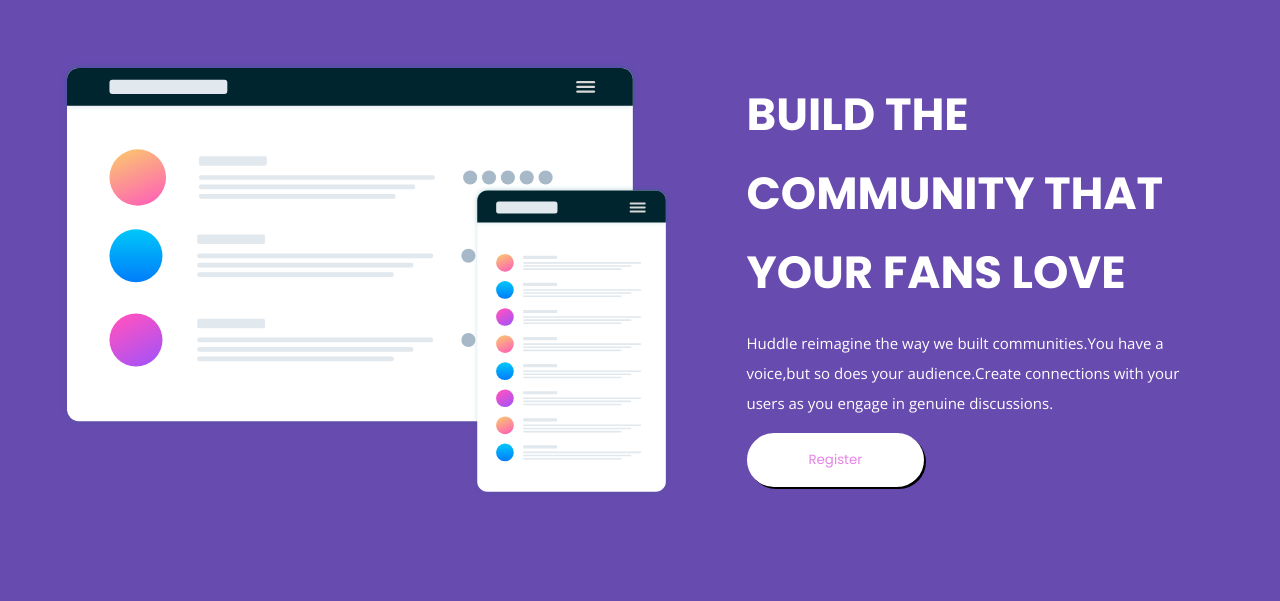
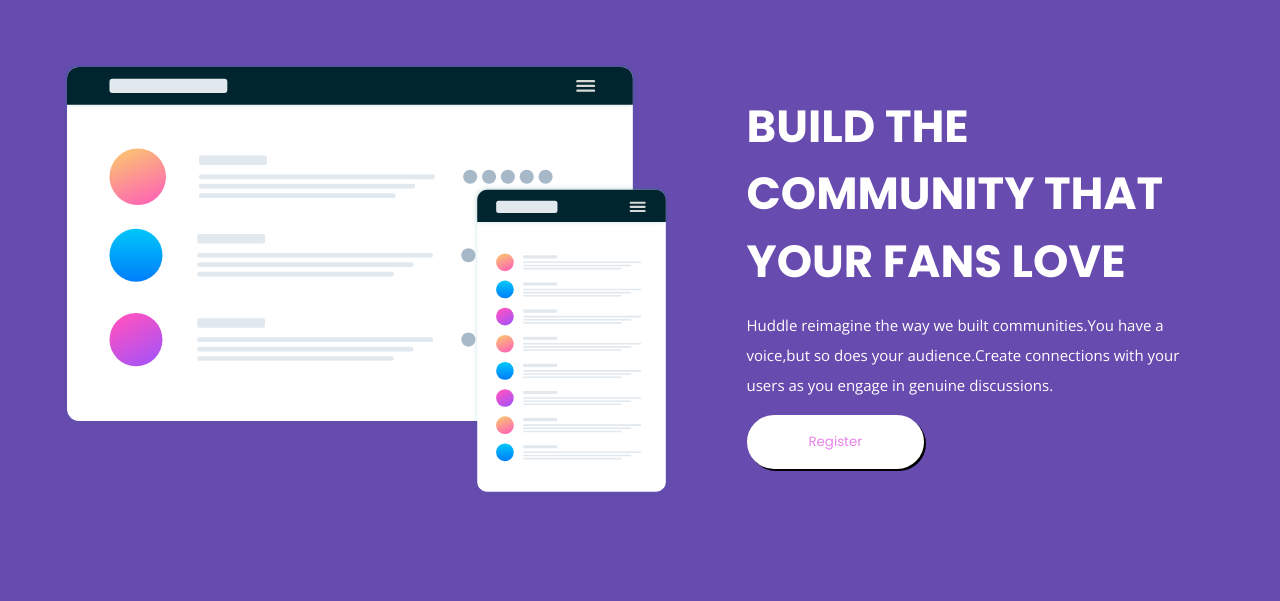
Before and after one commit to VivekYadav105/FrontendMentor-Huddle, a plain HTML site: page index.html in a window 1280 px wide. Shown: the part 98-699 px from the top of the page. Drawn offline with nearby package versions, Linux system fonts and the light colour scheme.

Commit message:
font and padding fixed 2

```diff
--- a/style.css
+++ b/style.css
@@ -28,7 +28,7 @@
 h1{
   font-family: var(--heading);
   font-weight:700;
-  line-height: 1.75;
+  line-height: 1.5;
   font-size: 3rem;
   padding: 1rem;
 }
@@ -67,6 +67,7 @@
 }
 .left{
     min-width: 450px;
+    height: 80%;
     flex-basis: 50%;
 }
 .left img{
```
